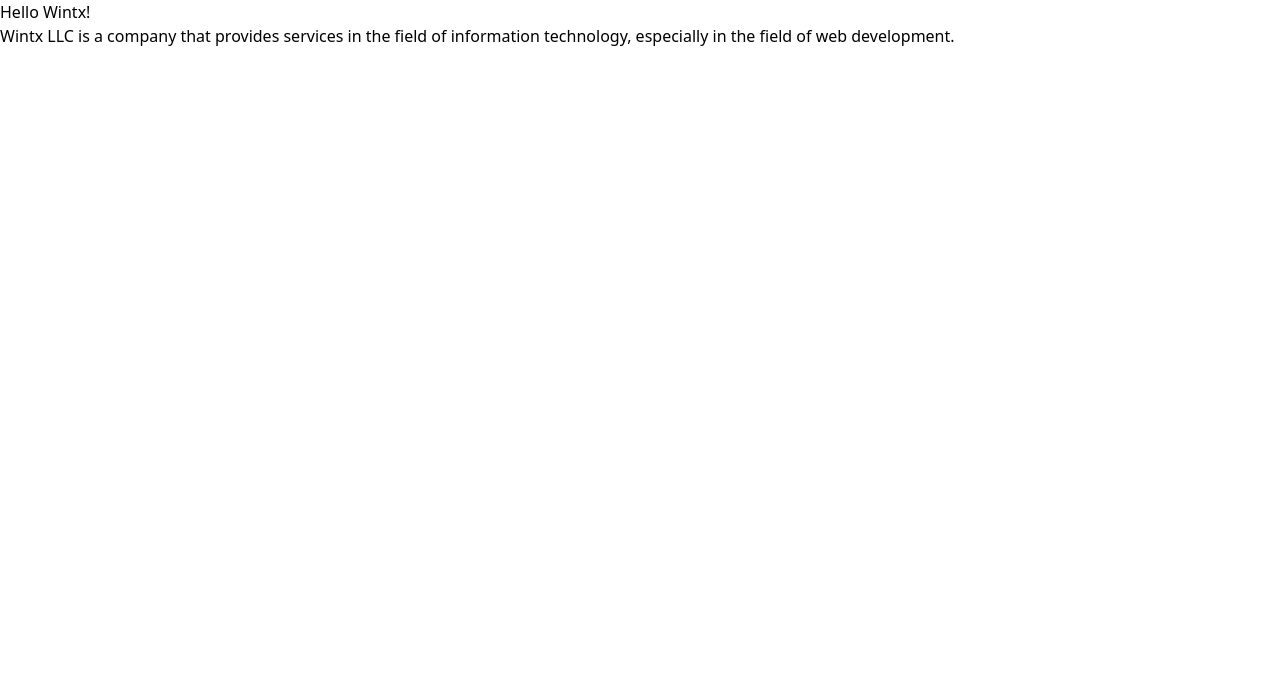
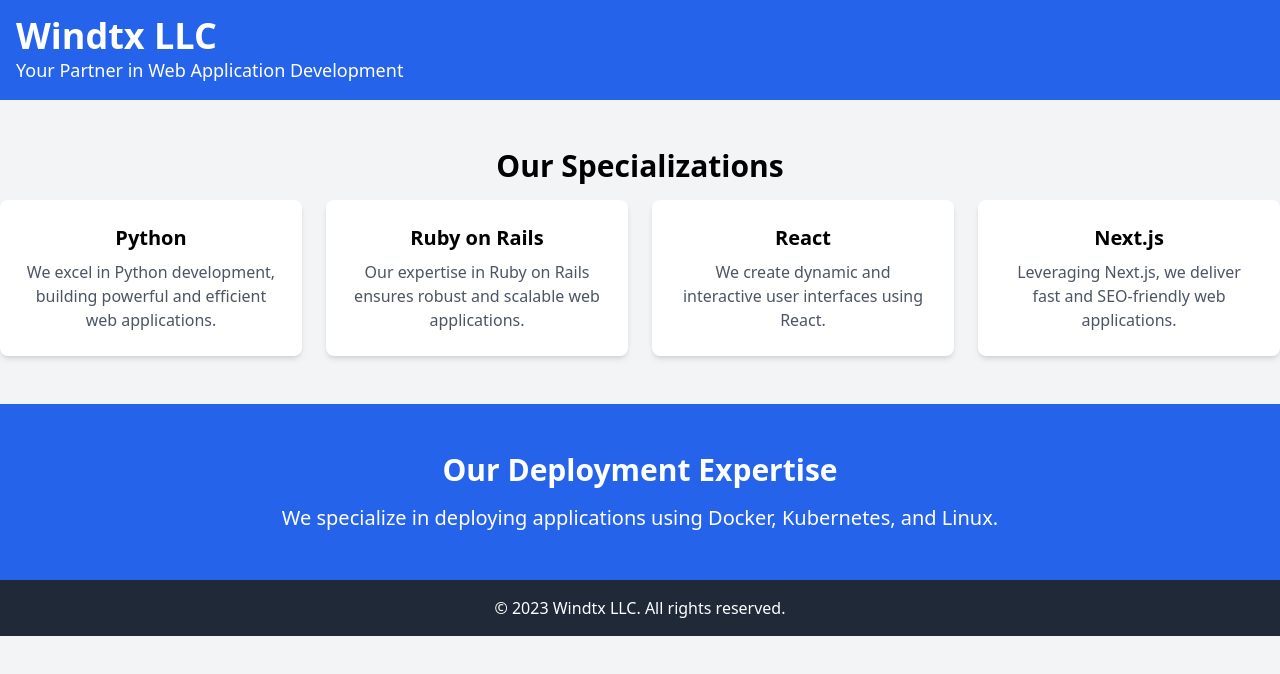
Before and after one commit to wintx-pro/wintx-pro.github.io, a plain HTML site: page index.html in a window 1280 px wide. Drawn offline with nearby package versions, Linux system fonts and the light colour scheme.

Commit message:
ChatGPT version

```diff
--- a/index.html
+++ b/index.html
@@ -3,14 +3,73 @@
   <head>
     <meta charset="UTF-8" />
     <meta name="viewport" content="width=device-width, initial-scale=1.0" />
+    <title>Windtx LLC - Web Application Development</title>
     <script src="https://cdn.tailwindcss.com"></script>
-    <title>Wintx LLC</title>
+    <style>
+      /* Custom styles */
+      /* You can add your own custom CSS here */
+    </style>
   </head>
-  <body>
-    <h1>Hello Wintx!</h1>
-    <p>
-      Wintx LLC is a company that provides services in the field of information
-      technology, especially in the field of web development.
-    </p>
+  <body class="bg-gray-100">
+    <header class="bg-blue-600 text-white p-4">
+      <div class="container mx-auto">
+        <h1 class="text-4xl font-bold">Windtx LLC</h1>
+        <p class="text-lg">Your Partner in Web Application Development</p>
+      </div>
+    </header>
+
+    <section class="py-12">
+      <div class="container mx-auto text-center">
+        <h2 class="text-3xl font-semibold mb-4">Our Specializations</h2>
+        <div class="grid grid-cols-1 md:grid-cols-2 lg:grid-cols-4 gap-6">
+          <div class="bg-white rounded-lg p-6 shadow-md">
+            <h3 class="text-xl font-semibold mb-2">Python</h3>
+            <p class="text-gray-600">
+              We excel in Python development, building powerful and efficient
+              web applications.
+            </p>
+          </div>
+
+          <div class="bg-white rounded-lg p-6 shadow-md">
+            <h3 class="text-xl font-semibold mb-2">Ruby on Rails</h3>
+            <p class="text-gray-600">
+              Our expertise in Ruby on Rails ensures robust and scalable web
+              applications.
+            </p>
+          </div>
+
+          <div class="bg-white rounded-lg p-6 shadow-md">
+            <h3 class="text-xl font-semibold mb-2">React</h3>
+            <p class="text-gray-600">
+              We create dynamic and interactive user interfaces using React.
+            </p>
+          </div>
+
+          <div class="bg-white rounded-lg p-6 shadow-md">
+            <h3 class="text-xl font-semibold mb-2">Next.js</h3>
+            <p class="text-gray-600">
+              Leveraging Next.js, we deliver fast and SEO-friendly web
+              applications.
+            </p>
+          </div>
+        </div>
+      </div>
+    </section>
+
+    <section class="bg-blue-600 text-white py-12">
+      <div class="container mx-auto text-center">
+        <h2 class="text-3xl font-semibold mb-4">Our Deployment Expertise</h2>
+        <p class="text-xl">
+          We specialize in deploying applications using Docker, Kubernetes, and
+          Linux.
+        </p>
+      </div>
+    </section>
+
+    <footer class="bg-gray-800 text-white py-4">
+      <div class="container mx-auto text-center">
+        <p>&copy; 2023 Windtx LLC. All rights reserved.</p>
+      </div>
+    </footer>
   </body>
 </html>
```
